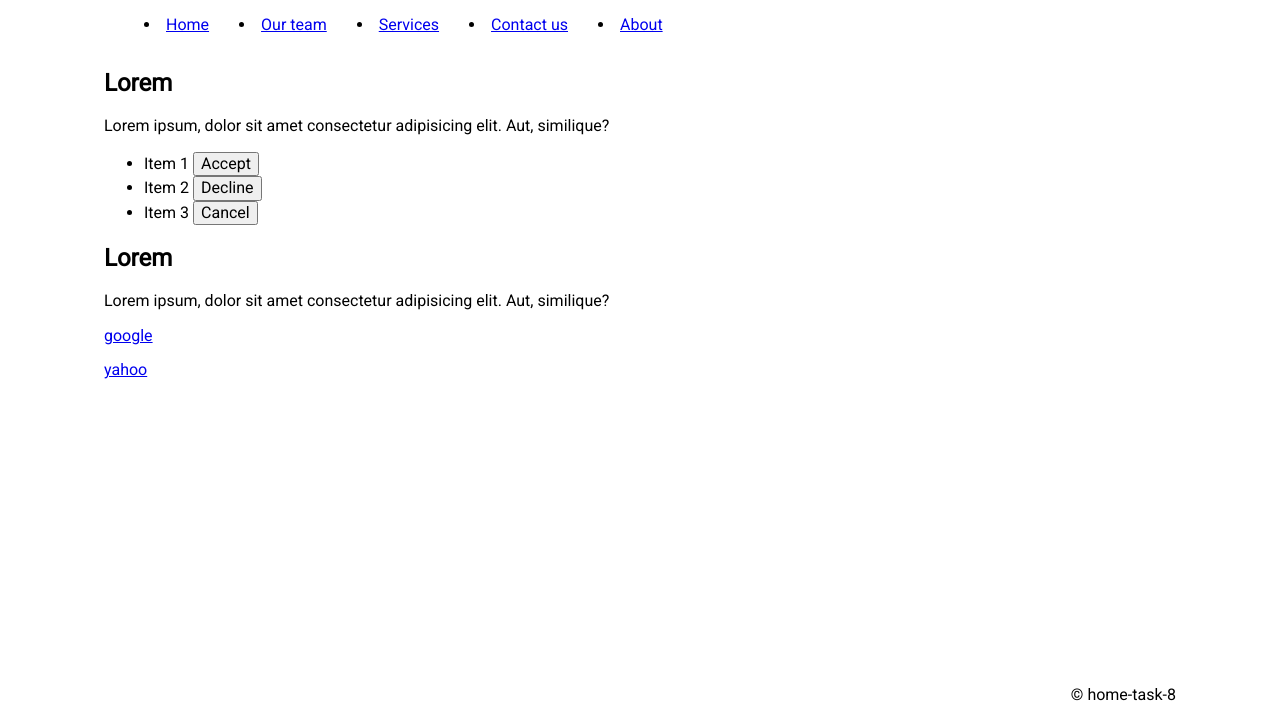
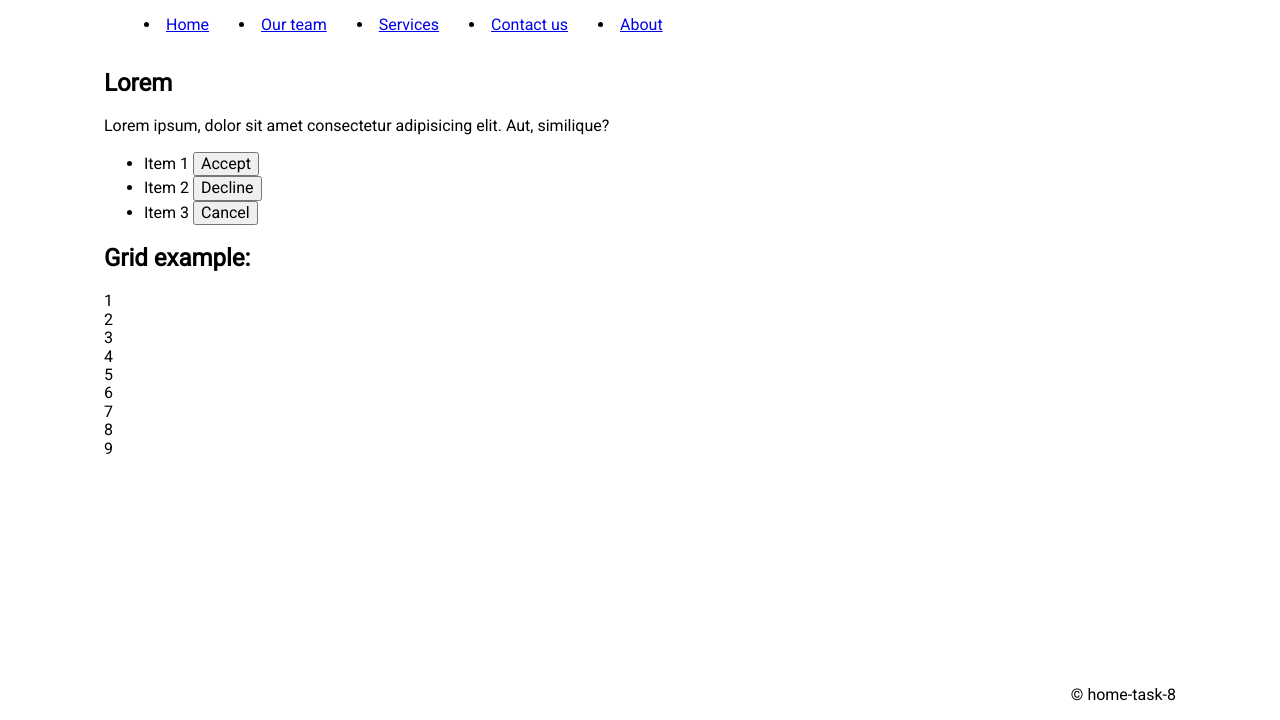
Before and after one commit to kvolchkov/full-stack-course, a plain HTML site: page index.html in a window 1280 px wide. Shown: the part 80-800 px from the top of the page. Drawn offline with Linux system fonts and the light colour scheme.

Commit message:
feat: added grid

```diff
--- a/index.html
+++ b/index.html
@@ -96,23 +96,18 @@
         </div>
       </div>
       <div class="container">
-        <h2>Lorem</h2>
-        <p class="text">
-          Lorem ipsum, dolor sit amet consectetur adipisicing elit. Aut,
-          similique?
-        </p>
-        <div>
-          <p>
-            <a class="link" href="https://www.google.com" target="_blank"
-              >google</a
-            >
-          </p>
-          <p>
-            <a class="link" href="https://www.yahoo.com" target="_blank"
-              >yahoo</a
-            >
-          </p>
-        </div>
+        <h2>Grid example:</h2>
+        <div class="grid">
+          <div class="grid__cell">1</div>
+          <div class="grid__cell">2</div>
+          <div class="grid__cell">3</div>
+          <div class="grid__cell">4</div>
+          <div class="grid__cell">5</div>
+          <div class="grid__cell">6</div>
+          <div class="grid__cell">7</div>
+          <div class="grid__cell">8</div>
+          <div class="grid__cell">9</div>
+
       </div>
     </main>
     <footer class="container footer">
```
